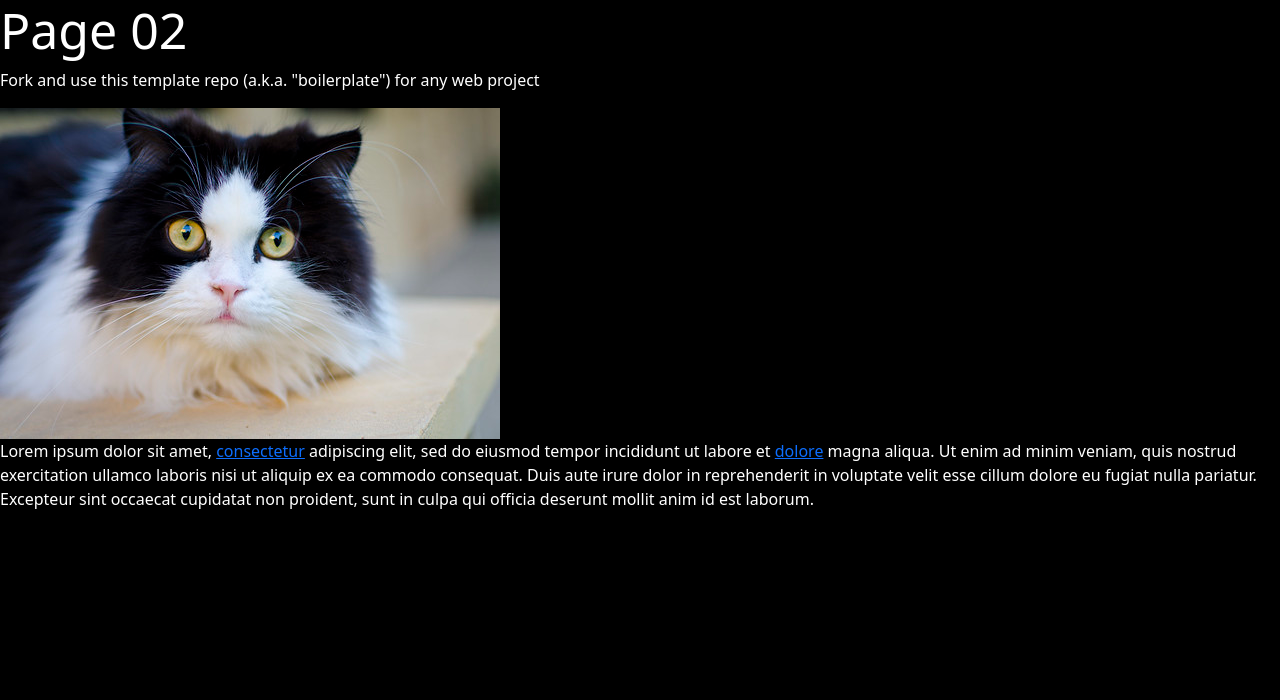
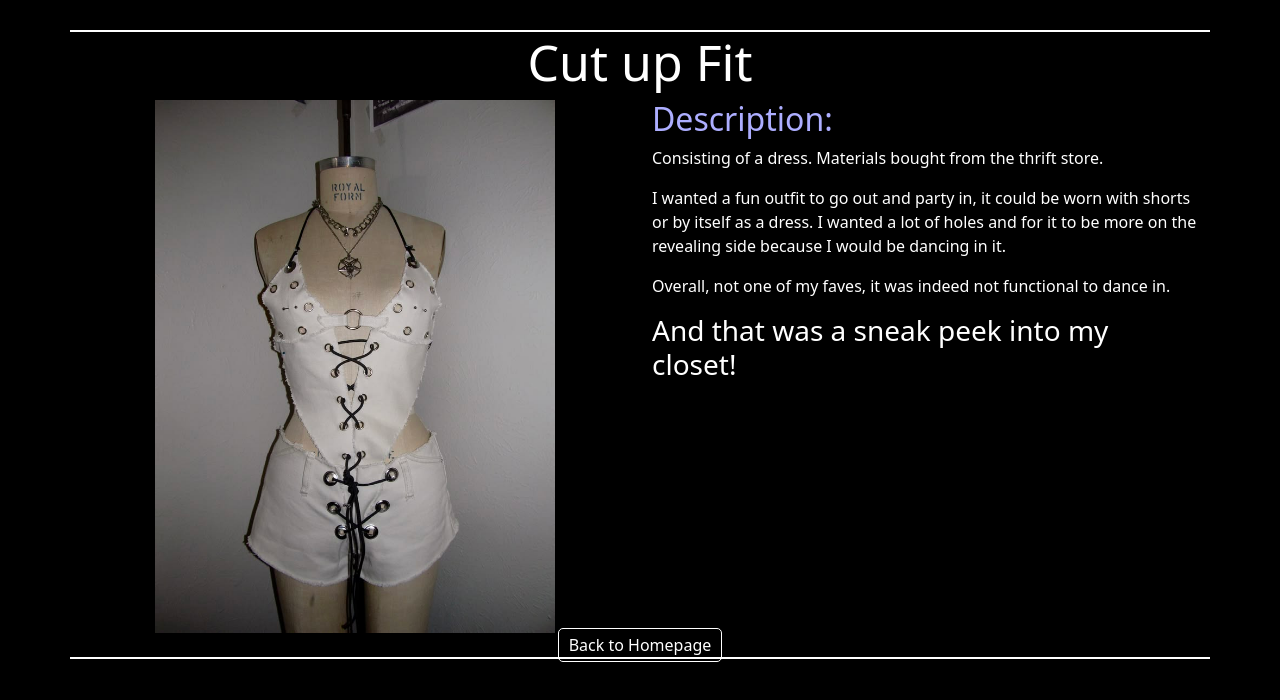
Before and after one commit to ohariel/Stories, a plain HTML site: page 05.html in a window 1280 px wide. Drawn offline with nearby package versions, Linux system fonts and the light colour scheme.

Commit message:
Update 05.html

```diff
--- a/05.html
+++ b/05.html
@@ -2,18 +2,43 @@
 <html lang="en">
 <head>
 	<meta charset="utf-8">
-	<title>Website Template</title>
+	<title>Hypertext Narrative: Ariel</title>
 	<meta name="viewport" content="width=device-width,initial-scale=1">
 	<link href="https://cdn.jsdelivr.net/npm/bootstrap@5.3.8/dist/css/bootstrap.min.css" rel="stylesheet">
 	<link rel="stylesheet" href="./assets/css/styles.css">
 </head>
 <body>
 
-	<h1>Page 02</h1>
-	<p>Fork and use this template repo (a.k.a. "boilerplate") for any web project</p>
-	<img src="assets/img/cat.jpg" alt="">
-	<p>Lorem ipsum dolor sit amet, <a href="01.html">consectetur</a> adipiscing elit, sed do eiusmod tempor incididunt ut labore et <a href="02.html">dolore</a> magna aliqua. Ut enim ad minim veniam, quis nostrud exercitation ullamco laboris nisi ut aliquip ex ea commodo consequat. Duis aute irure dolor in reprehenderit in voluptate velit esse cillum dolore eu fugiat nulla pariatur. Excepteur sint occaecat cupidatat non proident, sunt in culpa qui officia deserunt mollit anim id est laborum.</p>
+	<div class="container">
+<div class="row text-center headline">
 
+	<div>
+	<h1>Cut up Fit</h1>
+	<div class="row">
+	<div class="col-6">
+	<img src="assets/img/whitefit.jpg" class="img-fluid" alt="" width="400">
+	</div>
+
+<div class="col-6">
+		<div style="text-align: left;">
+		<h2>
+			<span style="color: rgb(173, 174, 255);">Description:</span>
+		</h2>
+		<p>Consisting of a dress. Materials bought from the thrift store.</p>
+
+	<p>
+		I wanted a fun outfit to go out and party in, it could be worn with shorts or by itself as a dress. I wanted a lot of holes and for it to be more on the revealing side because I would be dancing in it.
+	</p>
+	<p>
+		Overall, not one of my faves, it was indeed not functional to dance in.
+	</p>
+<h3>And that was a sneak peek into my closet!</h3>
+	</div>
+			</div>
+			</div>
+		<a href="index.html" style="color: white; text-decoration: none; border: 1px solid white; padding: 5px 10px; border-radius: 5px;">
+    Back to Homepage
+</a>
 	<script src="https://cdn.jsdelivr.net/npm/bootstrap@5.3.8/dist/js/bootstrap.bundle.min.js"></script>
 	<script src="./assets/js/main.js"></script>
 </body>
```
